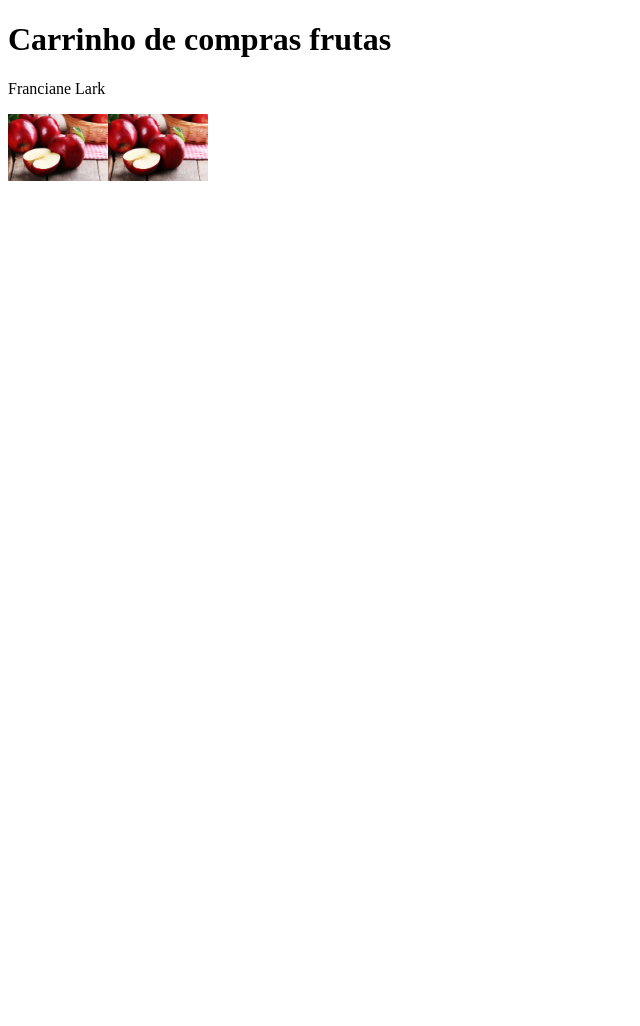
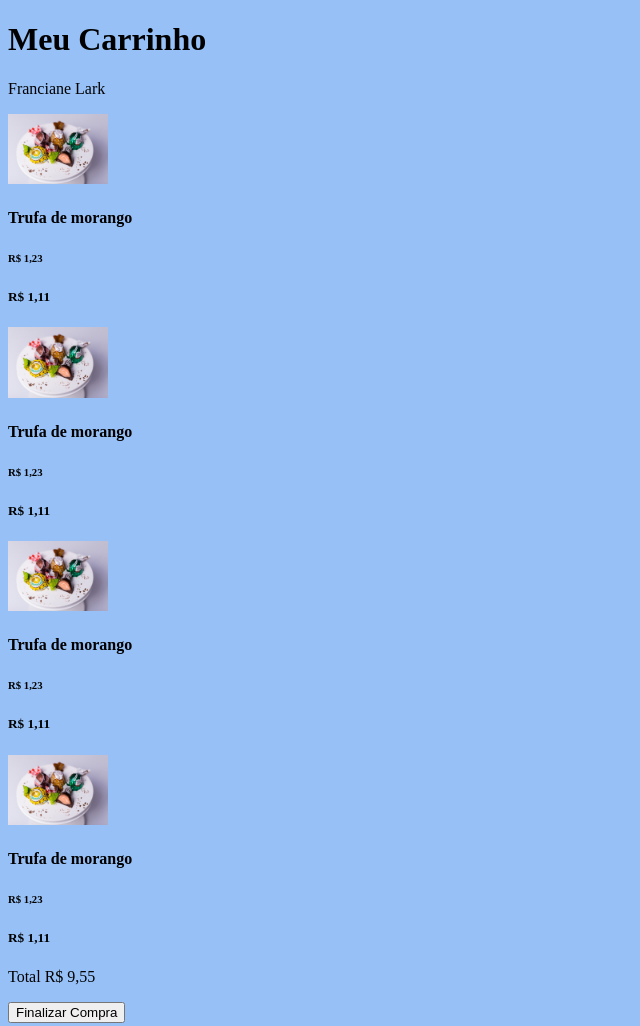
Before and after one commit to franciane-lark/challenge-CarrinhodeCompras, a plain HTML site: page index.html in a window 1280 px wide. Shown: the whole page, without its empty margins (0-640 px from the left). Before the commit the page ends 800 px from the top, so only its background shows below. Drawn offline with nearby package versions, Linux system fonts and the light colour scheme.

Commit message:
update images

```diff
--- a/app.js
+++ b/app.js
@@ -4,16 +4,28 @@ const app = {
             name: 'Franciane',
             lastName: 'Lark',
             product1:{
-                title: 'Laranja 1',
-                description: 'Nutritiva',
-                image: './assets/images/maçã-1.jpg',
+                title: 'Trufa',
+                description: 'Trufa de morango 1',
+                image: './assets/images/trufa-1.jpg',
+                stars: 1,
+            },
+            product2:{
+                title: 'Trufa',
+                description: 'Trufa de morango 2',
+                image: './assets/images/trufa-2.jpg',
+                stars: 2,
+            },
+            product3:{
+                title: 'Trufa',
+                description: 'Trufa de morango 3',
+                image: './assets/images/trufa-3.jpg',
                 stars: 3,
             },
-            product2:{
-                title: 'Maçã 2',
-                description: 'Nutritiva (2)',
-                image: './assets/images/maçã-2.jpg',
-                stars: 0,
+            product4:{
+                title: 'Trufa',
+                description: 'Trufa de morango 4',
+                image: './assets/images/trufa-3.jpg',
+                stars: 4,
             }
         }
     }
--- a/index.html
+++ b/index.html
@@ -4,19 +4,37 @@
     <meta charset="UTF-8">
     <meta http-equiv="X-UA-Compatible" content="IE=edge">
     <meta name="viewport" content="width=device-width, initial-scale=1.0">
-    <title>Teste Vue</title>
+    <title>Challenge in Vue JS</title>
+    <link rel="stylesheet" href="style.css">
 </head>
 <body>
     <div id="app">
-        <h1>Carrinho de compras frutas</h1>
+        <h1>Meu Carrinho</h1>
         <p>{{ name }} {{ lastName }}</p>
 
         <img :src="product1.image" :alt="product1.title" style="max-width: 100px;">
+        <h4>Trufa de morango</h4>
+        <h6>R$ 1,23</h6>
+        <h5>R$ 1,11</h5>
 
         <img :src="product2.image" :alt="product2.title" style="max-width: 100px;">
+        <h4>Trufa de morango</h4>
+        <h6>R$ 1,23</h6>
+        <h5>R$ 1,11</h5>
 
+        <img :src="product3.image" :alt="product2.title" style="max-width: 100px;">
+        <h4>Trufa de morango</h4>
+        <h6>R$ 1,23</h6>
+        <h5>R$ 1,11</h5>
+
+        <img :src="product4.image" :alt="product2.title" style="max-width: 100px;">
+        <h4>Trufa de morango</h4>
+        <h6>R$ 1,23</h6>
+        <h5>R$ 1,11</h5>
+
+        <p>Total R$ 9,55</p>
+        <button>Finalizar Compra</button>
     </div>
-
     <script src="https://unpkg.com/vue@next"></script>
     <script src="./app.js"></script>
 </body>
--- /dev/null
+++ b/style.css
@@ -0,0 +1,3 @@
+body{
+    background-color: rgb(150, 192, 246);
+}
```
Also changed, not shown: assets/images/maçã-1.jpg (deleted), assets/images/maçã-2.jpg (deleted), assets/images/trufa-1.jpg (added), assets/images/trufa-2.jpg (added), assets/images/trufa-3.jpg (added), assets/images/trufa-4.jpg (added).
